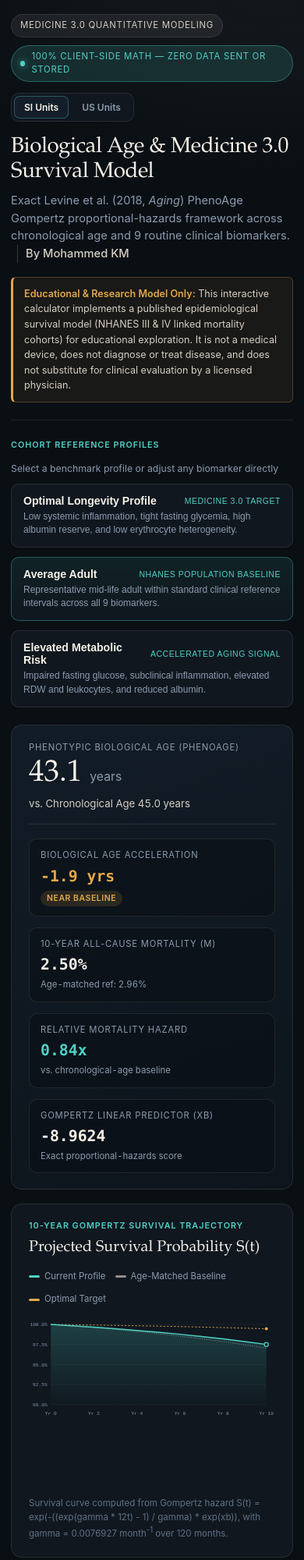
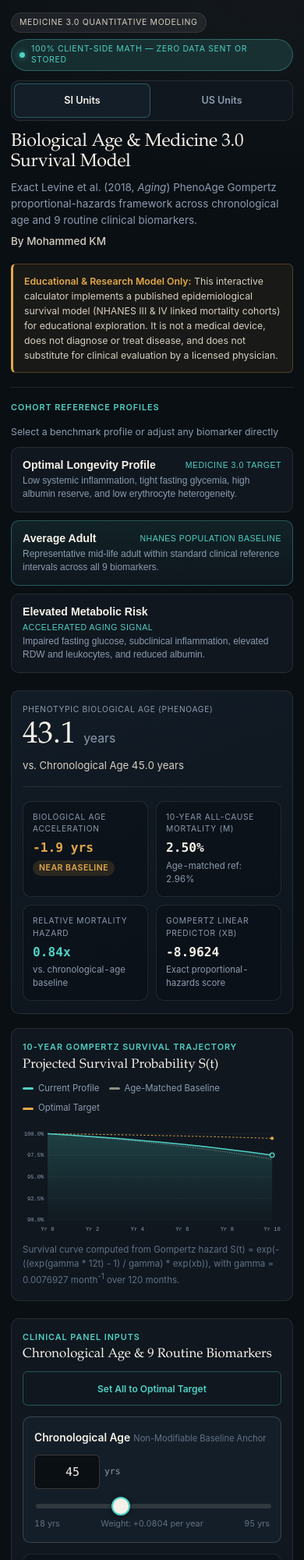
Before and after one commit to mohd-km/biological-age-medicine3, a website built with Vite: page index.html in a window 390 px wide. Shown: the top 2000 px of the page at 78% size. Built offline with nearby package versions, Linux system fonts and the light colour scheme.

Commit message:
Responsive mobile + desktop layout polish

```diff
--- a/src/main.js
+++ b/src/main.js
@@ -193,8 +193,8 @@ function renderSurvivalSvg(currentRes) {
   const yCeil = 1.0;
 
   const width = 560;
-  const height = 232;
-  const pad = { top: 16, right: 20, bottom: 34, left: 50 };
+  const height = 236;
+  const pad = { top: 16, right: 20, bottom: 34, left: 54 };
   const plotW = width - pad.left - pad.right;
   const plotH = height - pad.top - pad.bottom;
 
@@ -218,7 +218,7 @@ function renderSurvivalSvg(currentRes) {
       <line x1="${pad.left}" y1="${y.toFixed(1)}" x2="${width - pad.right}" y2="${y.toFixed(1)}"
         stroke="rgba(232,226,213,0.09)" stroke-width="1" />
       <text x="${pad.left - 8}" y="${(y + 4).toFixed(1)}" text-anchor="end"
-        fill="#8c9bae" font-size="11" font-family="JetBrains Mono, monospace">${(val * 100).toFixed(1)}%</text>
+        fill="#8c9bae" font-size="12" font-family="JetBrains Mono, monospace">${(val * 100).toFixed(1)}%</text>
     `;
   }
 
@@ -227,7 +227,7 @@ function renderSurvivalSvg(currentRes) {
     const x = xScale(yr);
     xTicks += `
       <text x="${x.toFixed(1)}" y="${height - 10}" text-anchor="middle"
-        fill="#8c9bae" font-size="11" font-family="JetBrains Mono, monospace">Yr ${yr}</text>
+        fill="#8c9bae" font-size="12" font-family="JetBrains Mono, monospace">Yr ${yr}</text>
     `;
   }
 
@@ -235,7 +235,7 @@ function renderSurvivalSvg(currentRes) {
   const endOpt = optimalCurve[10];
 
   survivalChartEl.innerHTML = `
-    <svg class="survival-svg" viewBox="0 0 ${width} ${height}" role="img" aria-label="10-year Gompertz survival curve">
+    <svg class="survival-svg" viewBox="0 0 ${width} ${height}" preserveAspectRatio="xMidYMid meet" role="img" aria-label="10-year Gompertz survival curve">
       <defs>
         <linearGradient id="tealAreaGrad" x1="0" y1="0" x2="0" y2="1">
           <stop offset="0%" stop-color="#4fd1c5" stop-opacity="0.22" />
--- a/src/styles.css
+++ b/src/styles.css
@@ -44,15 +44,26 @@ html {
   font-size: 15px;
   line-height: 1.55;
   -webkit-font-smoothing: antialiased;
+  overflow-x: hidden;
+  max-width: 100%;
 }
 
 body {
   margin: 0;
   min-height: 100vh;
+  overflow-x: hidden;
+  max-width: 100%;
   background:
     radial-gradient(900px 420px at 14% -5%, rgba(79, 209, 197, 0.08), transparent 65%),
     radial-gradient(760px 380px at 88% 0%, rgba(245, 241, 232, 0.04), transparent 60%),
     var(--bg-midnight);
+}
+
+img,
+svg,
+canvas,
+video {
+  max-width: 100%;
 }
 
 a {
@@ -65,9 +76,15 @@ a:hover {
 }
 
 .page-shell {
+  width: 100%;
   max-width: 1320px;
   margin: 0 auto;
   padding: 28px 24px 56px;
+}
+
+.main-content {
+  min-width: 0;
+  max-width: 100%;
 }
 
 /* Masthead */
@@ -103,6 +120,8 @@ a:hover {
   text-transform: uppercase;
   padding: 5px 11px;
   border-radius: 999px;
+  max-width: 100%;
+  line-height: 1.35;
 }
 
 .eyebrow-pill {
@@ -120,6 +139,7 @@ a:hover {
 .status-dot {
   width: 7px;
   height: 7px;
+  flex-shrink: 0;
   border-radius: 50%;
   background: var(--teal);
   box-shadow: 0 0 8px rgba(79, 209, 197, 0.7);
@@ -132,6 +152,7 @@ a:hover {
   border-radius: var(--radius-md);
   padding: 3px;
   gap: 4px;
+  max-width: 100%;
 }
 
 .unit-btn {
@@ -142,11 +163,13 @@ a:hover {
   font-family: var(--font-sans);
   font-size: 0.8rem;
   font-weight: 600;
-  padding: 6px 12px;
+  min-height: 44px;
+  padding: 8px 12px;
   border-radius: 7px;
   cursor: pointer;
   display: inline-flex;
-  align-items: baseline;
+  align-items: center;
+  justify-content: center;
   gap: 6px;
   transition: background 0.15s ease, color 0.15s ease, border-color 0.15s ease;
 }
@@ -170,8 +193,8 @@ a:hover {
 .masthead h1 {
   font-family: var(--font-serif);
   font-weight: 500;
-  font-size: clamp(1.85rem, 3.2vw, 2.55rem);
-  line-height: 1.15;
+  font-size: clamp(1.55rem, 3.8vw, 2.55rem);
+  line-height: 1.16;
   letter-spacing: -0.015em;
   color: var(--ivory);
   margin: 0 0 8px;
@@ -180,7 +203,7 @@ a:hover {
 .subtitle {
   margin: 0 0 18px;
   color: var(--slate);
-  font-size: 0.98rem;
+  font-size: clamp(0.9rem, 1.8vw, 0.98rem);
   max-width: 860px;
 }
 
@@ -221,7 +244,8 @@ a:hover {
 h2 {
   font-family: var(--font-serif);
   font-weight: 500;
-  font-size: 1.32rem;
+  font-size: clamp(1.12rem, 2.4vw, 1.32rem);
+  line-height: 1.25;
   color: var(--ivory);
   margin: 0;
 }
@@ -229,7 +253,8 @@ h2 {
 h3 {
   font-family: var(--font-serif);
   font-weight: 500;
-  font-size: 1.08rem;
+  font-size: clamp(0.98rem, 2vw, 1.08rem);
+  line-height: 1.3;
   color: var(--ivory);
   margin: 0 0 8px;
 }
@@ -261,6 +286,8 @@ h3 {
 
 .preset-card {
   text-align: left;
+  min-width: 0;
+  min-height: 44px;
   background: var(--bg-surface);
   border: 1px solid var(--border-hairline);
   border-radius: var(--radius-md);
@@ -311,14 +338,24 @@ h3 {
 /* Hero Grid */
 .hero-grid {
   display: grid;
-  grid-template-columns: minmax(340px, 1.05fr) minmax(380px, 1.25fr);
+  grid-template-columns: minmax(0, 1.05fr) minmax(0, 1.25fr);
   gap: 18px;
   margin-bottom: 22px;
+}
+
+.hero-grid > *,
+.workspace-grid > *,
+.formula-grid > *,
+.v2-validation-grid > *,
+.kpi-secondary-grid > * {
+  min-width: 0;
 }
 
 .kpi-panel,
 .chart-panel,
 .panel {
+  min-width: 0;
+  max-width: 100%;
   background: var(--bg-surface);
   border: 1px solid var(--border-hairline);
   border-radius: var(--radius-lg);
@@ -387,7 +424,7 @@ h3 {
 
 .kpi-stat-value {
   font-family: var(--font-mono);
-  font-size: 1.32rem;
+  font-size: clamp(1.08rem, 2.8vw, 1.32rem);
   font-weight: 600;
   color: var(--ivory);
   font-variant-numeric: tabular-nums;
@@ -511,13 +548,17 @@ h3 {
 
 .ghost-btn {
   appearance: none;
+  display: inline-flex;
+  align-items: center;
+  justify-content: center;
+  min-height: 44px;
   background: transparent;
   border: 1px solid var(--teal-border);
   color: var(--teal);
   font-family: var(--font-sans);
-  font-size: 0.78rem;
+  font-size: 0.8rem;
   font-weight: 600;
-  padding: 6px 12px;
+  padding: 8px 14px;
   border-radius: var(--radius-sm);
   cursor: pointer;
   transition: background 0.15s ease;
@@ -740,6 +781,7 @@ h3 {
 
 .tornado-row {
   width: 100%;
+  min-height: 44px;
   text-align: left;
   background: rgba(10, 15, 20, 0.55);
   border: 1px solid var(--border-hairline);
@@ -812,7 +854,9 @@ h3 {
 
 .tornado-row-meta {
   display: flex;
+  flex-wrap: wrap;
   justify-content: space-between;
+  gap: 4px 10px;
   font-size: 0.74rem;
   color: var(--slate);
   font-variant-numeric: tabular-nums;
@@ -876,7 +920,10 @@ h3 {
   line-height: 1.5;
   color: var(--ivory-muted);
   white-space: pre-wrap;
+  overflow-wrap: anywhere;
   overflow-x: auto;
+  -webkit-overflow-scrolling: touch;
+  max-width: 100%;
 }
 
 .formula-live {
@@ -960,6 +1007,8 @@ h3 {
   background: rgba(79, 209, 197, 0.08);
   padding: 1px 5px;
   border-radius: 4px;
+  overflow-wrap: anywhere;
+  word-break: break-word;
 }
 
 .github-inspect-copy {
@@ -990,11 +1039,12 @@ h3 {
   justify-content: space-between;
   gap: 10px;
   width: 100%;
+  min-height: 44px;
   background: var(--teal-soft);
   color: var(--teal);
   border: 1px solid var(--teal-border);
   border-radius: var(--radius-sm);
-  padding: 10px 14px;
+  padding: 11px 14px;
   font-size: 0.84rem;
   font-weight: 600;
   text-decoration: none;
@@ -1013,12 +1063,19 @@ h3 {
 }
 
 .table-wrap {
+  width: 100%;
+  max-width: 100%;
   overflow-x: auto;
+  -webkit-overflow-scrolling: touch;
   margin-bottom: 20px;
+  border: 1px solid var(--border-hairline);
+  border-radius: var(--radius-md);
+  background: rgba(10, 15, 20, 0.45);
 }
 
 .coef-table {
   width: 100%;
+  min-width: 640px;
   border-collapse: collapse;
   font-size: 0.83rem;
 }
@@ -1069,6 +1126,11 @@ h3 {
   color: var(--ivory-muted);
 }
 
+.citations-list a {
+  overflow-wrap: anywhere;
+  word-break: break-word;
+}
+
 .site-footer {
   margin-top: 26px;
   padding-top: 18px;
@@ -1090,13 +1152,13 @@ h3 {
   font-family: var(--font-mono);
 }
 
-/* Responsive */
-@media (max-width: 1024px) {
+/* Responsive: Tablet & Narrow Desktop (<1024px) */
+@media (max-width: 1023px) {
   .hero-grid,
   .workspace-grid,
   .formula-grid,
   .v2-validation-grid {
-    grid-template-columns: 1fr;
+    grid-template-columns: minmax(0, 1fr);
   }
 
   .tornado-panel {
@@ -1104,20 +1166,188 @@ h3 {
   }
 }
 
-@media (max-width: 720px) {
+/* Responsive: Mobile (<=768px, tuned for 375px-430px phones) */
+@media (max-width: 768px) {
   .page-shell {
-    padding: 18px 14px 40px;
+    padding: 16px 14px 40px;
   }
 
-  .preset-grid {
-    grid-template-columns: 1fr;
+  .masthead {
+    padding-bottom: 18px;
+    margin-bottom: 18px;
   }
 
-  .kpi-secondary-grid {
-    grid-template-columns: 1fr;
+  .masthead-top {
+    flex-direction: column;
+    align-items: stretch;
+    gap: 12px;
+    margin-bottom: 14px;
+  }
+
+  .eyebrow-group {
+    gap: 8px;
+  }
+
+  .eyebrow-pill,
+  .privacy-pill {
+    font-size: 0.7rem;
+    padding: 5px 10px;
+  }
+
+  .unit-toggle {
+    display: grid;
+    grid-template-columns: 1fr 1fr;
+    width: 100%;
+  }
+
+  .unit-btn {
+    width: 100%;
+    min-height: 44px;
+    font-size: 0.84rem;
+    padding: 10px 12px;
   }
 
   .unit-btn .unit-sub {
     display: none;
   }
+
+  .byline {
+    display: block;
+    margin: 6px 0 0;
+    padding-left: 0;
+    border-left: none;
+  }
+
+  .disclaimer-banner {
+    padding: 12px 14px;
+    font-size: 0.82rem;
+  }
+
+  .preset-grid {
+    grid-template-columns: minmax(0, 1fr);
+    gap: 10px;
+  }
+
+  .preset-card {
+    padding: 14px;
+  }
+
+  .preset-card-top {
+    flex-wrap: wrap;
+    gap: 6px;
+  }
+
+  .kpi-panel,
+  .chart-panel,
+  .panel {
+    padding: 16px 14px;
+    border-radius: var(--radius-md);
+  }
+
+  .kpi-secondary-grid {
+    grid-template-columns: repeat(2, minmax(0, 1fr));
+    gap: 10px;
+  }
+
+  .kpi-stat {
+    padding: 12px;
+  }
+
+  .kpi-label {
+    font-size: 0.68rem;
+  }
+
+  .panel-header {
+    flex-direction: column;
+    align-items: stretch;
+    gap: 10px;
+  }
+
+  .chart-legend {
+    gap: 8px 12px;
+  }
+
+  .survival-chart-wrap {
+    min-height: 0;
+  }
+
+  .ghost-btn {
+    width: 100%;
+  }
+
+  .tornado-summary-pill,
+  .mono-badge {
+    align-self: flex-start;
+    max-width: 100%;
+    white-space: normal;
+  }
+
+  .age-control-card,
+  .biomarker-card {
+    padding: 14px;
+  }
+
+  .biomarker-top {
+    flex-wrap: wrap;
+    align-items: flex-start;
+    gap: 10px;
+  }
+
+  .bm-title-group {
+    flex: 1 1 170px;
+    min-width: 0;
+    gap: 6px;
+  }
+
+  .bm-input-group {
+    flex-shrink: 0;
+  }
+
+  .num-input {
+    width: 84px;
+    min-height: 44px;
+    font-size: 1rem;
+    padding: 8px 10px;
+  }
+
+  .slider-track-wrap {
+    padding: 12px 0;
+  }
+
+  .range-slider::-webkit-slider-thumb {
+    width: 24px;
+    height: 24px;
+  }
+
+  .range-slider::-moz-range-thumb {
+    width: 24px;
+    height: 24px;
+  }
+
+  .slider-scale {
+    flex-wrap: wrap;
+    gap: 4px 8px;
+    font-size: 0.72rem;
+  }
+
+  .tornado-row {
+    padding: 12px 14px;
+  }
+
+  .formula-card,
+  .equation-breakdown-card,
+  .github-inspect-card {
+    padding: 14px;
+  }
+
+  .site-footer {
+    flex-direction: column;
+    gap: 6px;
+  }
 }
+
+@media (max-width: 360px) {
+  .kpi-secondary-grid {
+    grid-template-columns: minmax(0, 1fr);
+  }
+}
```
